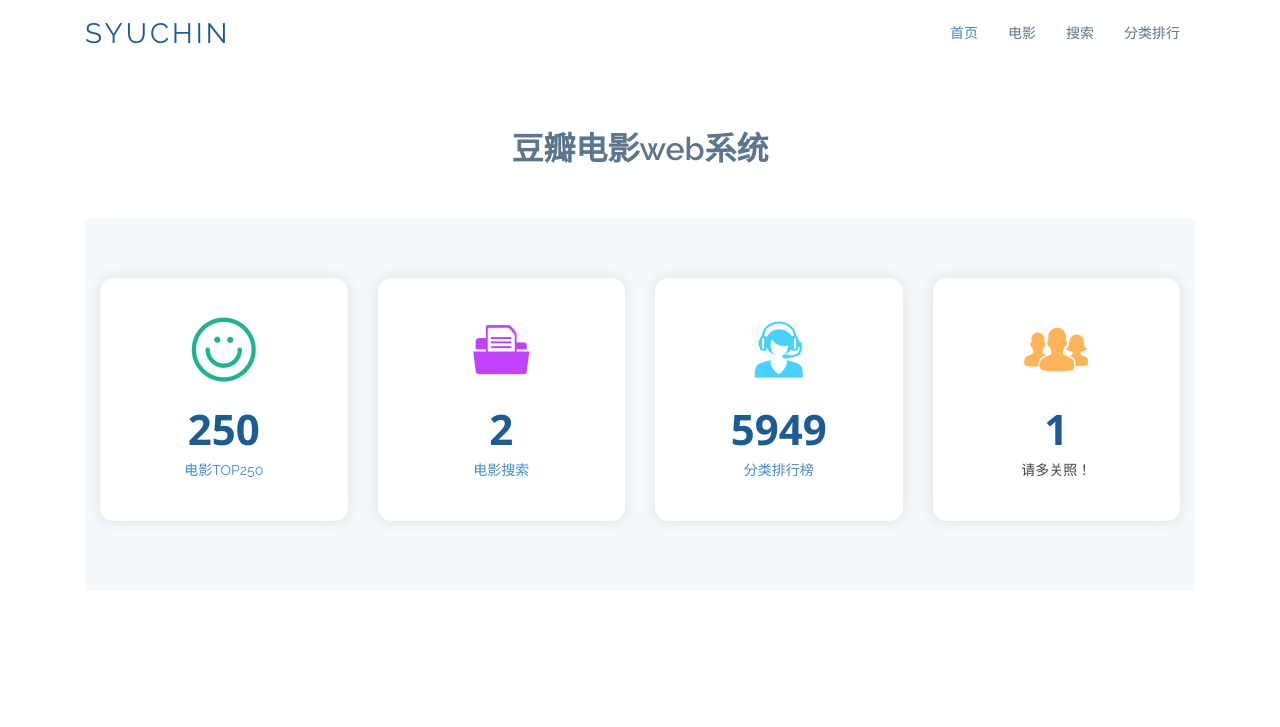
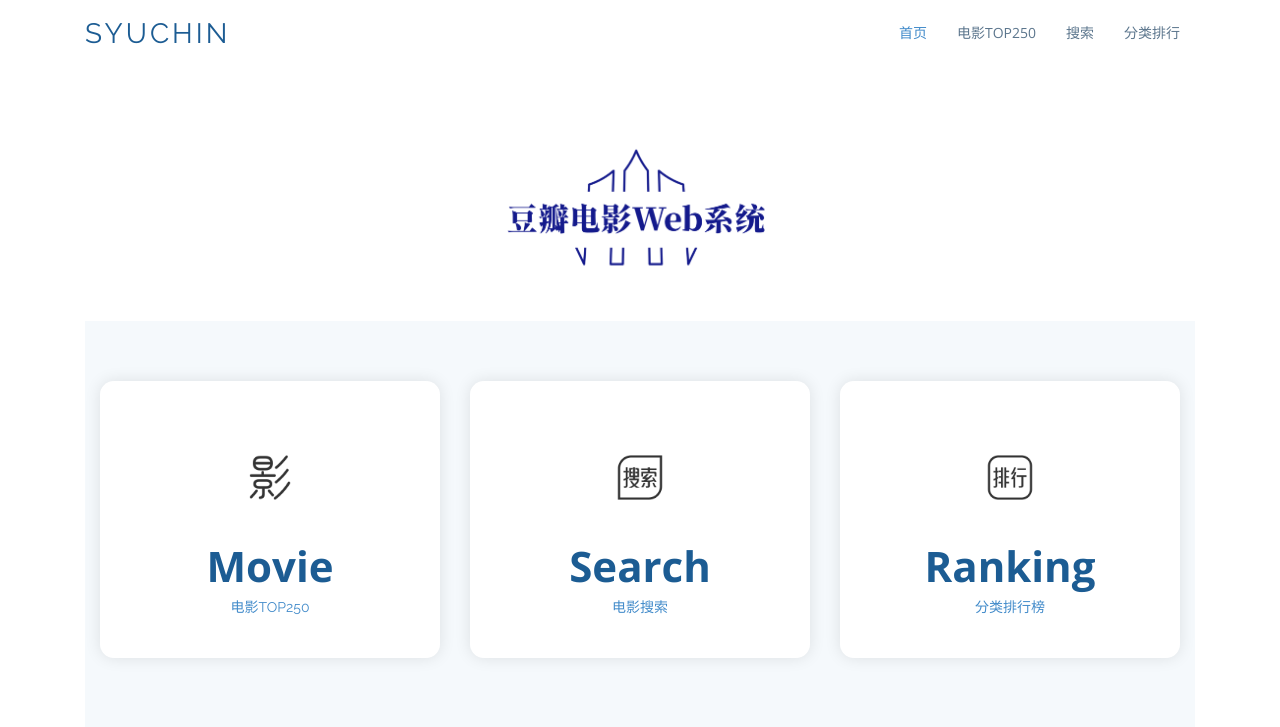
Before and after one commit to Syuchin/DeepLearning_Practice_Homework, a Flask app: page / in a window 1280 px wide. Shown: the top 727 px of the page. Run offline with Flask 3, Linux system fonts and the light colour scheme; some libraries are stand-ins or nearby versions.

Commit message:
保存更改

```diff
--- a/app.py
+++ b/app.py
@@ -3,15 +3,14 @@ from flask import Flask, request
 from flask import render_template
 from models.search import Search
 import sqlite3
+from models.rank import Rank
 
 app = Flask(__name__)
 @app.route('/')
 def index():
     return render_template('index.html')
-# 当我在html按下按钮时，会调用这个函数
 @app.route('/index')
 def home():
-    #这个函数会调用爬虫，然后将爬虫的结果返回给前端
     return index()
 @app.route('/movie')
 def movie():
@@ -28,15 +27,14 @@ def movie():
     return render_template('movie.html',movies=datalist)
 @app.route('/search', methods=['GET', 'POST'])
 def search():
-    # 获取post的内容
+    # get the keyword from the POST
     if request.method == 'POST':
         keyword = request.form.get('search')
-        # 调用爬虫
         search = Search()
         url = search.get_search_result(keyword)
-        # 获取电影的信息
+        # get the movie information from the url
         search.get_movie_info(url)
-        # 将电影的信息存入数据库
+        # save the movie information to the database
         datalist = []
         con = sqlite3.connect("information/search.db")
         cur = con.cursor()
@@ -50,6 +48,31 @@ def search():
     else:
         return render_template('search.html')
 
+@app.route('/rank', methods=['GET', 'POST'])
+def rank():
+    if request.method == 'POST':
+        input_type = request.form.get('type')
+        rank = Rank()
+        type_arrow = {"剧情":11, "喜剧":24, "动作":5, "爱情":13, "科幻":17, "动画":25, "悬疑":10, "惊悚":19, "恐怖":20, "纪录片":1, "短片":23, "情色":6, "音乐":14, "歌舞":7, "家庭":28, "儿童":8, "传记":2, "历史":4, "战争":22, "犯罪":3, "西部":27, "奇幻":16, "冒险":15, "灾难":12, "武侠":29, "古装":30, "运动":18, "黑色电影":31}
+        type = rank.choose_movieranking(input_type)[1]
+        type_num = type_arrow[input_type]
+        if type == 0:
+            type = rank.choose_movieranking()[1]
+        rank.main('information/rank.db',type)
+        # save the movie information to the database
+        datalist = []
+        con = sqlite3.connect("information/rank.db")
+        cur = con.cursor()
+        sql = "select * from RANK"
+        data = cur.execute(sql)
+        for item in data:
+            datalist.append(item)
+        cur.close()
+        con.close()
+        # return constant to the html
+        return render_template('rank.html',movies=datalist,type=input_type,type_num=type_num)
+    else:
+        return render_template('rank.html')
 
 if __name__ == '__main__':
     app.run(port=5004,debug=True)
--- a/templates/index.html
+++ b/templates/index.html
@@ -38,15 +38,13 @@
     <div class="container">
 
       <div class="logo float-left">
-        <h1 class="text-light"><a href="temp.html"><span>SYUCHIN</span></a></h1>
-        <!-- Uncomment below if you prefer to use an image logo -->
-        <!-- <a href="temp.html"><img src="static/assets/img/logo.png" alt="" class="img-fluid"></a>-->
+        <h1 class="text-light"><a href="/index"><span>SYUCHIN</span></a></h1>
       </div>
 
       <nav class="nav-menu float-right d-none d-lg-block">
         <ul>
           <li class="active"><a href="/index">首页<i class="la la-angle-down"></i></a></li>
-          <li><a href="/movie">电影</a></li>
+          <li><a href="/movie">电影TOP250</a></li>
           <li><a href="/search">搜索</a></li>
           <li><a href="/rank">分类排行</a></li>
 
@@ -61,7 +59,7 @@
       <div class="container">
 
         <div style="color:#FF5151" class="section-title">
-          <h2>豆瓣电影web系统</h2>
+          <img src="static/assets/images/logo.png" alt="" width="350px" >
           <p></p>
         </div>
 
@@ -71,43 +69,36 @@
 
         <div class="row">
 
-          <div class="col-lg-3 col-md-6 text-center" data-aos="fade-up">
+          <div class="col-lg-4 col-md-6 text-center" data-aos="fade-up">
               <a href="/movie">
             <div class="count-box">
-              <i class="icofont-simple-smile" style="color: #20b38e;"></i>
-              <span data-toggle="counter-up">250</span>
+              <img src="static/assets/images/ying.png" alt="" width="150px">
+              <span >Movie</span>
               <p>电影TOP250</p>
             </div>
               </a>
           </div>
 
-          <div class="col-lg-3 col-md-6 text-center" data-aos="fade-up" data-aos-delay="200">
+          <div class="col-lg-4 col-md-6 text-center" data-aos="fade-up" data-aos-delay="200">
               <a href="/search">
             <div class="count-box">
-              <i class="icofont-document-folder" style="color: #c042ff;"></i>
-              <span data-toggle="counter-up">2</span>
+              <img src="static/assets/images/sousuo.png" alt="" width="150px">
+              <span >Search</span>
               <p>电影搜索</p>
             </div>
               </a>
           </div>
 
-          <div class="col-lg-3 col-md-6 text-center" data-aos="fade-up" data-aos-delay="400">
-             <a href="/word">
+          <div class="col-lg-4 col-md-6 text-center" data-aos="fade-up" data-aos-delay="400">
+             <a href="/rank">
                 <div class="count-box">
-                 <i class="icofont-live-support" style="color: #46d1ff;"></i>
-                <span data-toggle="counter-up">5949</span>
+                  <img src="static/assets/images/paihang.png" alt="" width="150px">
+                <span >Ranking</span>
                  <p>分类排行榜</p>
                 </div>
              </a>
           </div>
 
-          <div class="col-lg-3 col-md-6 text-center" data-aos="fade-up" data-aos-delay="600">
-            <div class="count-box">
-              <i class="icofont-users-alt-5" style="color: #ffb459;"></i>
-              <span data-toggle="counter-up">1</span>
-              <p>请多关照！</p>
-            </div>
-          </div>
 
         </div>
 
--- a/templates/rank.html
+++ b/templates/rank.html
@@ -39,8 +39,6 @@
 
       <div class="logo float-left">
         <h1 class="text-light"><a href="/index"><span>SYUCHIN</span></a></h1>
-        <!-- Uncomment below if you prefer to use an image logo -->
-        <!-- <a href="temp.html"><img src="static/assets/img/logo.png" alt="" class="img-fluid"></a>-->
       </div>
 
       <nav class="nav-menu float-right d-none d-lg-block">
@@ -132,11 +130,10 @@
 
             </form>
 
-          <!-- 展示结果 -->
           <table class="table table-striped">
             {% if type %}
             <tr>
-                <td>当前类别: {{type}}</td>
+                <td >当前类别:<a href="https://movie.douban.com/typerank?type_name=%{{type}}&type={{type_num}}&interval_id=100:90&action=">{{type}}(点击查看更多内容) </a></td>
             </tr>
             {% endif %}
             <tr>
```
Also changed, not shown: templates/movie.html (+3 -5 lines), templates/search.html (+5 -8 lines).
